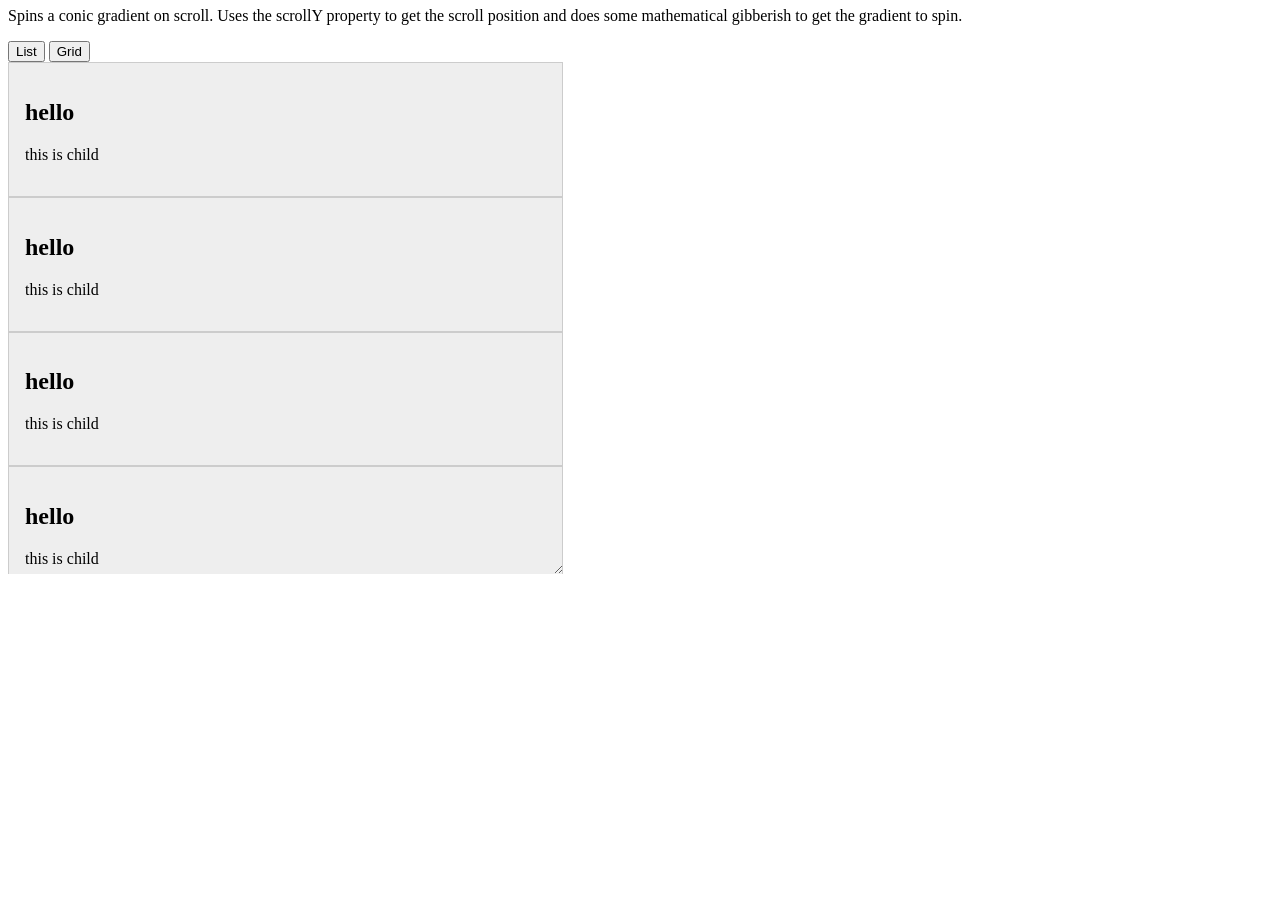
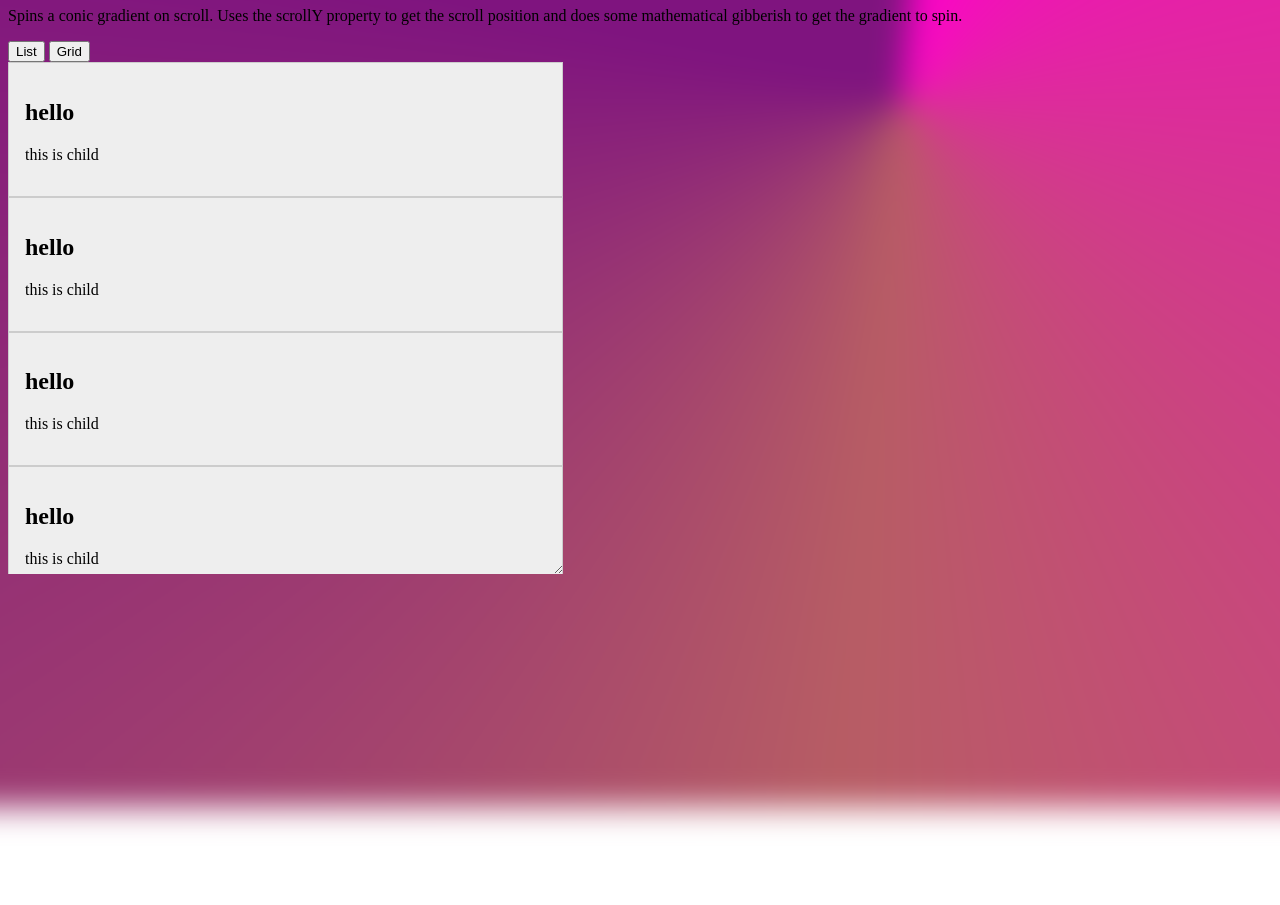
Before and after one commit to BeauTheBeau/beau-snippets, a plain HTML site: page layout-switcher/ls-demo.html in a window 1280 px wide. Shown: the part 73-978 px from the top of the page. Before the commit the page ends 800 px from the top, so only its background shows below. Drawn offline with nearby package versions, Linux system fonts and the light colour scheme; files that its build step writes are made by us from their sources.

Commit message:
Updated CSS for On Scroll > Conic Gradient 1  and added a demo @ main.html

```diff
--- a/on-scroll/conic-gradient-1/main.scss
+++ b/on-scroll/conic-gradient-1/main.scss
@@ -4,21 +4,31 @@
 */
 
 :root {
-  --rotation: 5deg; /* This variable is changed in main.js, as the user scrolls */
+  --rotation: 5deg;
+
+  /* Used in lines 5 - 7 of main.js, but commented out by default */
+  --gradient-perc-1: 0%;
+  --gradient-perc-2: 50%;
+  --gradient-perc-3: 77%;
 }
 
 body {
+
+  min-height: 200vh;
+
   &::before {
-    content: '';
-    position: fixed;
-    top: 0;
-    left: 0;
-    width: 100%;
-    height: 100%;
-    z-index: -1;
-    background: conic-gradient(from var(--rotate) at 67% 256px, rgba(255, 0, 204, 1) 0%, rgba(183, 93, 100, 1) 50%, rgba(127, 20, 127, 1) 77%);
+	background: conic-gradient(from var(--rotation) at 67% 256px,
+			rgba(255, 0, 204, 1) var(--gradient-perc-1),
+			rgba(183, 93, 100, 1) var(--gradient-perc-2),
+			rgba(127, 20, 127, 1) var(--gradient-perc-3));
+	content: '';
+	filter: blur(16px);
+	height: 120%;
+	left: calc(-10%);
+	position: fixed;
+	top: calc(-10%);
 
-    /* I usually like to add a 16px blur */
-    filter: blur(16px);
+	width: 120%;
+	z-index: -1;
   }
 }
```
Also changed, not shown: on-scroll/conic-gradient-1/main.html (added, +17 -0 lines), on-scroll/conic-gradient-1/main.js (+15 -2 lines), on-scroll/conic-gradient-1/main.css.
